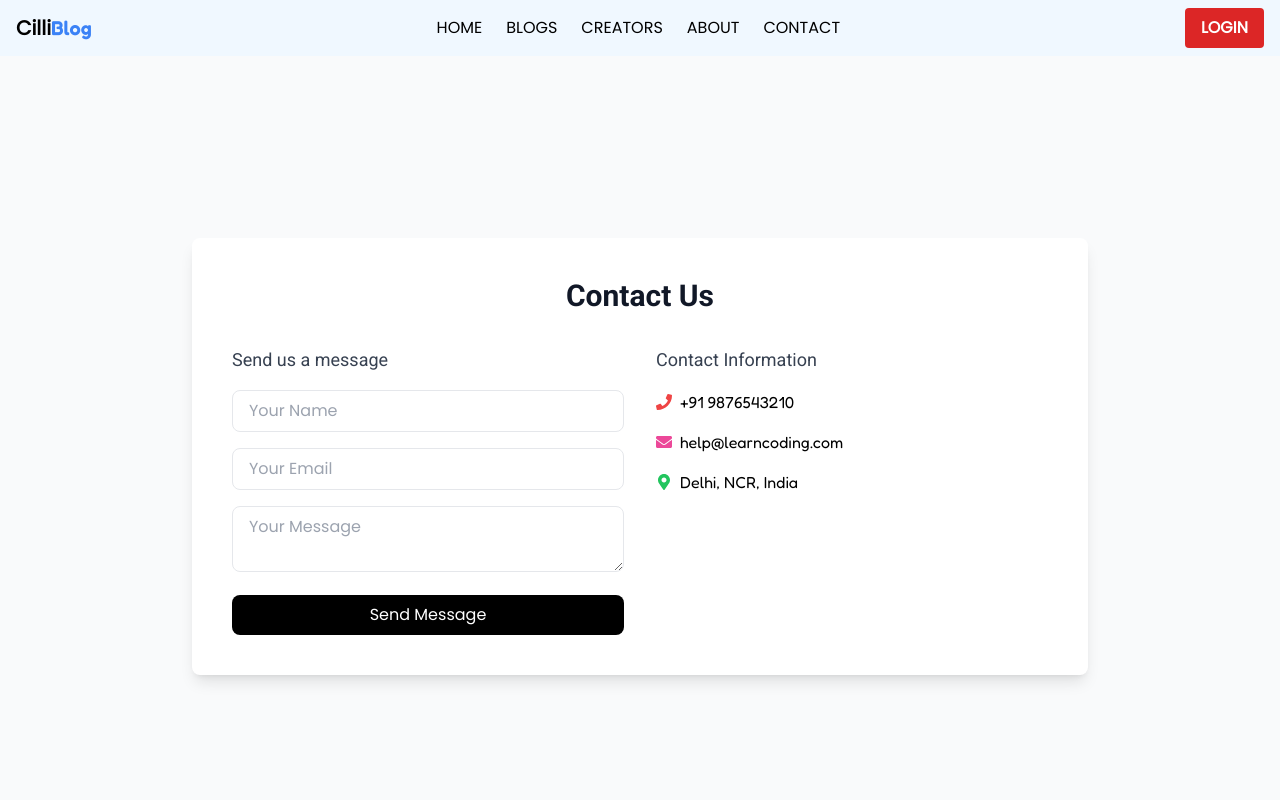
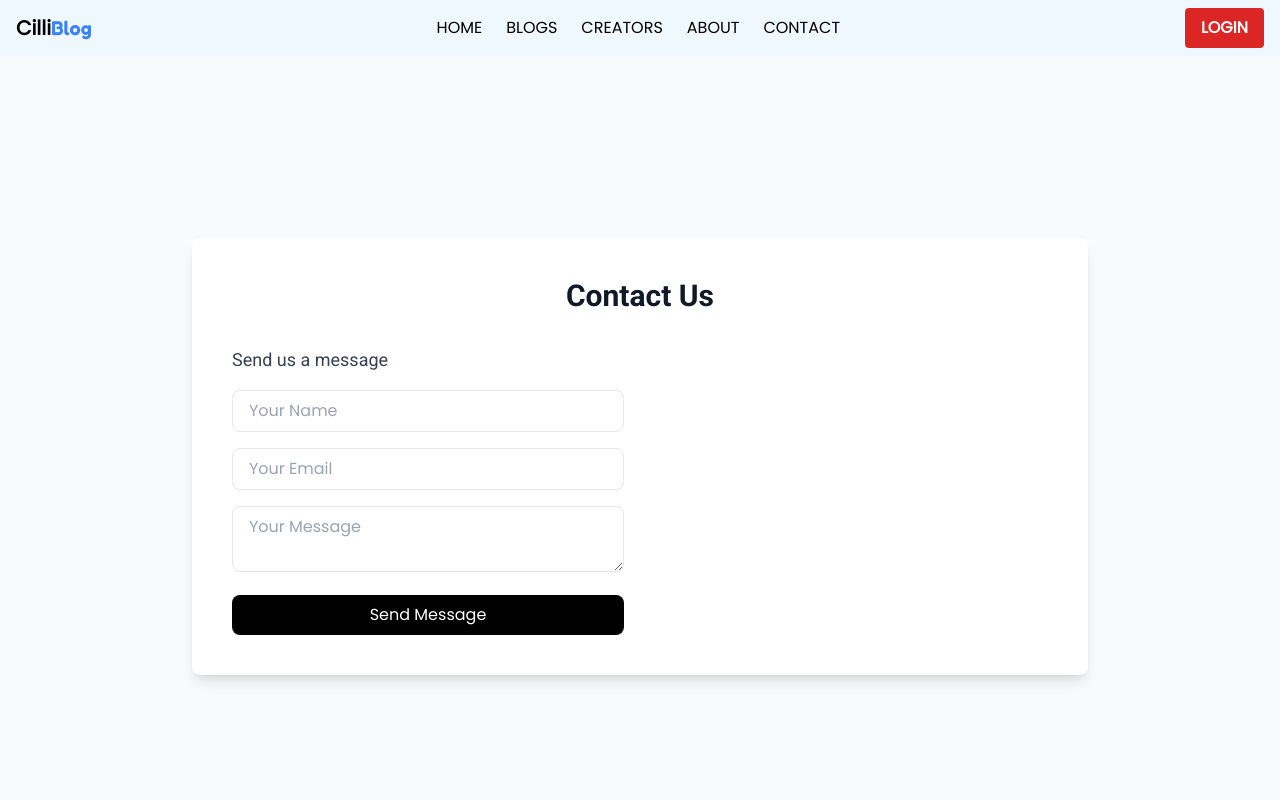
Before and after one commit to KARAN-2209/blog-app, a React (Vite) app in the folder frontend/: page /contact in a window 1280 px wide. Shown: the top 800 px of the page. Built offline with nearby package versions, Linux system fonts and the light colour scheme; no server answers.

Commit message:
Update Contact.jsx

```diff
--- a/frontend/src/pages/Contact.jsx
+++ b/frontend/src/pages/Contact.jsx
@@ -92,25 +92,6 @@ function Contact() {
                 </div>
               </form>
             </div>
-            <div className="w-full md:w-1/2 md:pl-4">
-              <h3 className="text-lg font-medium text-gray-700 mb-4">
-                Contact Information
-              </h3>
-              <ul className="space-y-4">
-                <li className="flex items-center space-x-2">
-                  <FaPhone className="text-red-500" />
-                  <span>+91 9876543210</span>
-                </li>
-                <li className="flex items-center space-x-2">
-                  <FaEnvelope className="text-pink-500" />
-                  <span>help@learncoding.com</span>
-                </li>
-                <li className="flex items-center space-x-2">
-                  <FaMapMarkerAlt className="text-green-500" />
-                  <span>Delhi, NCR, India</span>
-                </li>
-              </ul>
-            </div>
           </div>
         </div>
       </div>
```
